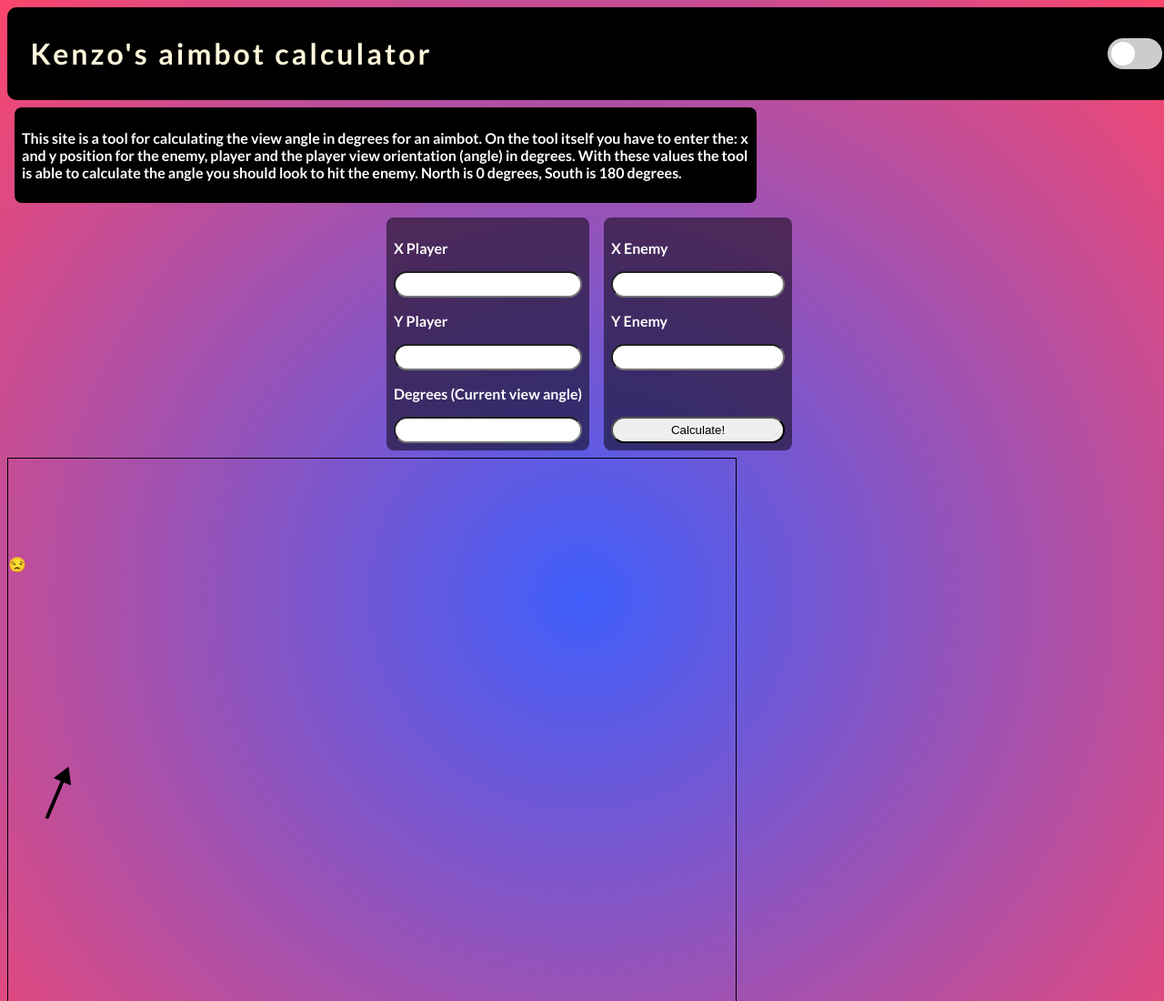
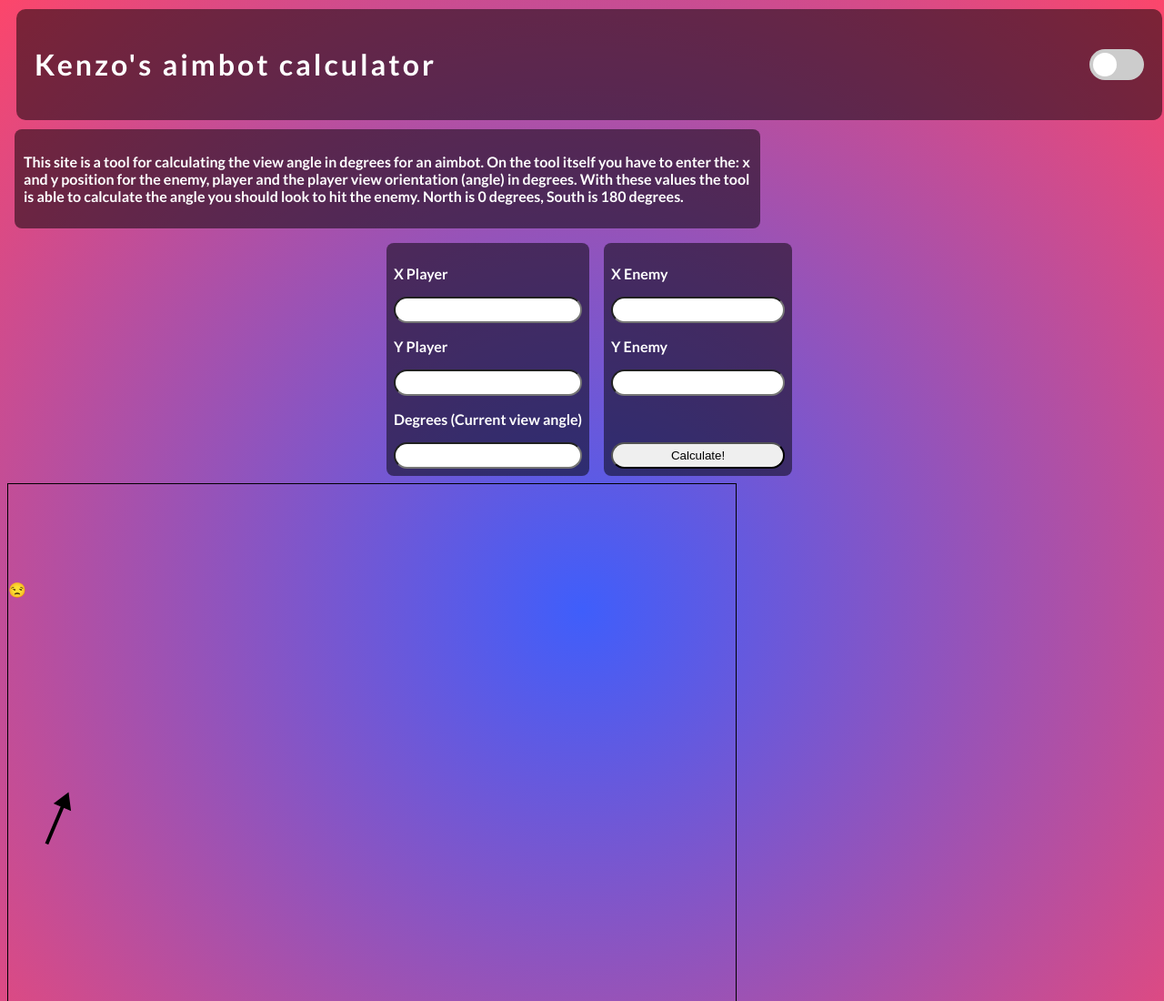
Before and after one commit to KenzoRom/Aimbot, a plain HTML site: page index.html in a window 1280 px wide. Shown: the top 1100 px of the page at 91% size. Drawn offline with Linux system fonts and the light colour scheme.

Commit message:
Nog een commit

```diff
--- a/css/stylesheet.css
+++ b/css/stylesheet.css
@@ -2,7 +2,6 @@ body {
     font-family: 'Lato', sans-serif;
     background: rgb(63,94,251);
     background: radial-gradient(circle, rgba(63,94,251,1) 0%, rgba(252,70,107,1) 100%);
-
     height:100%;
     width:100%;
 
@@ -11,13 +10,14 @@ body {
 header {
     display: flex;
     justify-content: space-between;
-    padding:10px;
+    padding:20px;
+    padding-right: 20px;
+    margin: 10px;
     align-items: center;
     letter-spacing: 3px;
-    padding-left: 2%;
-    background-color: black;
+    background: rgba(0, 0, 0, 0.5);
     border-radius: 10px;
-    color:cornsilk;
+    color:white;
 }
 
 body div{
@@ -43,6 +43,9 @@ input, button{
 .intro {
     display: flex;
     justify-content: center;
+    padding: 10px;
+    max-width:800px;
+
 }
 
 main {
@@ -60,10 +63,6 @@ main {
 #container4 {
     display: flex;
     flex-direction: column;
-
-}
-
-.explanation {
 
 }
 
@@ -136,13 +135,6 @@ main {
     border-radius: 50%;
   }
 
-  .intro{
-      background:black;
-      max-width:800px;
-  }
-
-
-
   /* The animation code */
 @keyframes rotate {
     0%   {transform: rotate(0deg);
```
